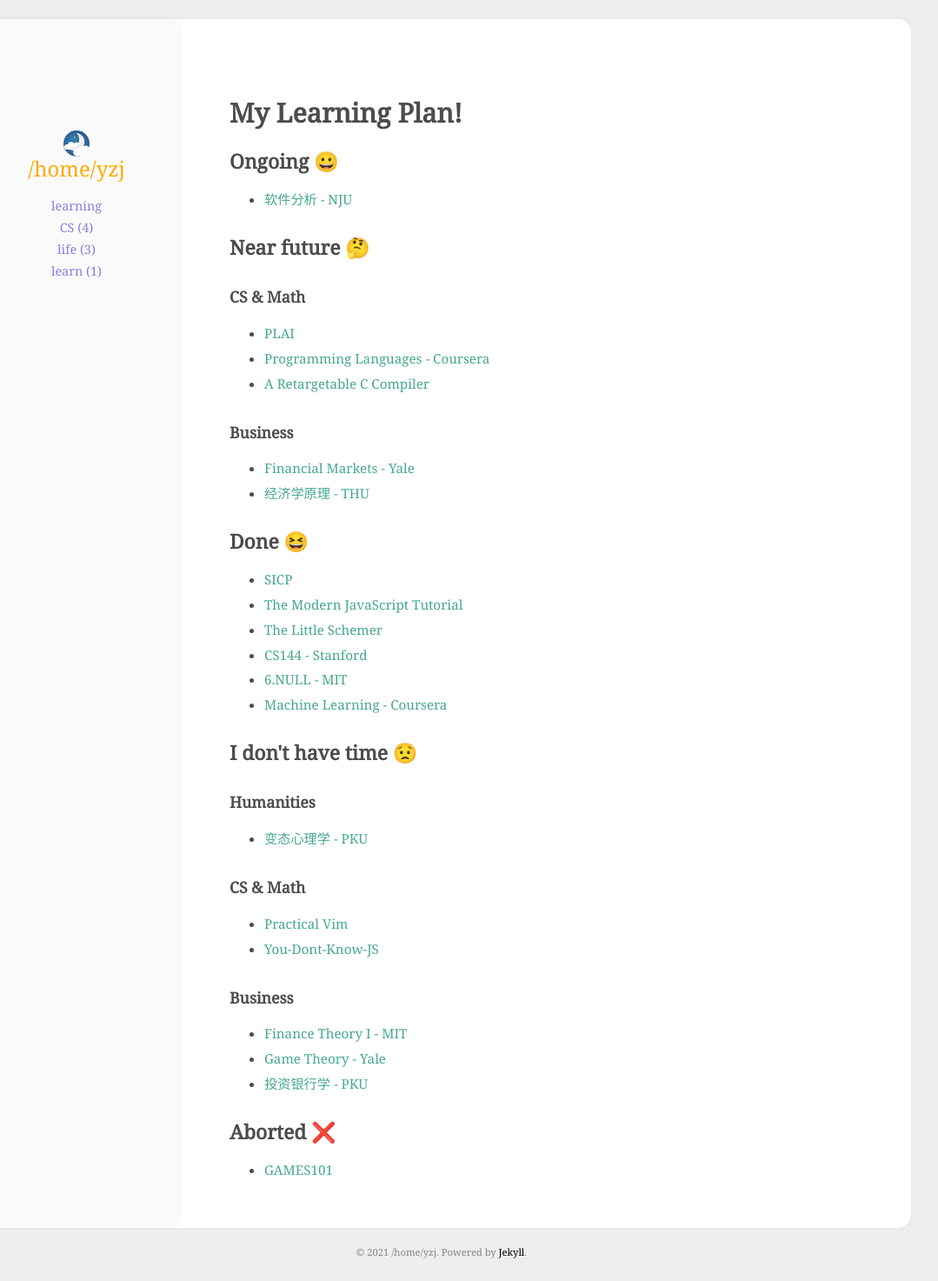
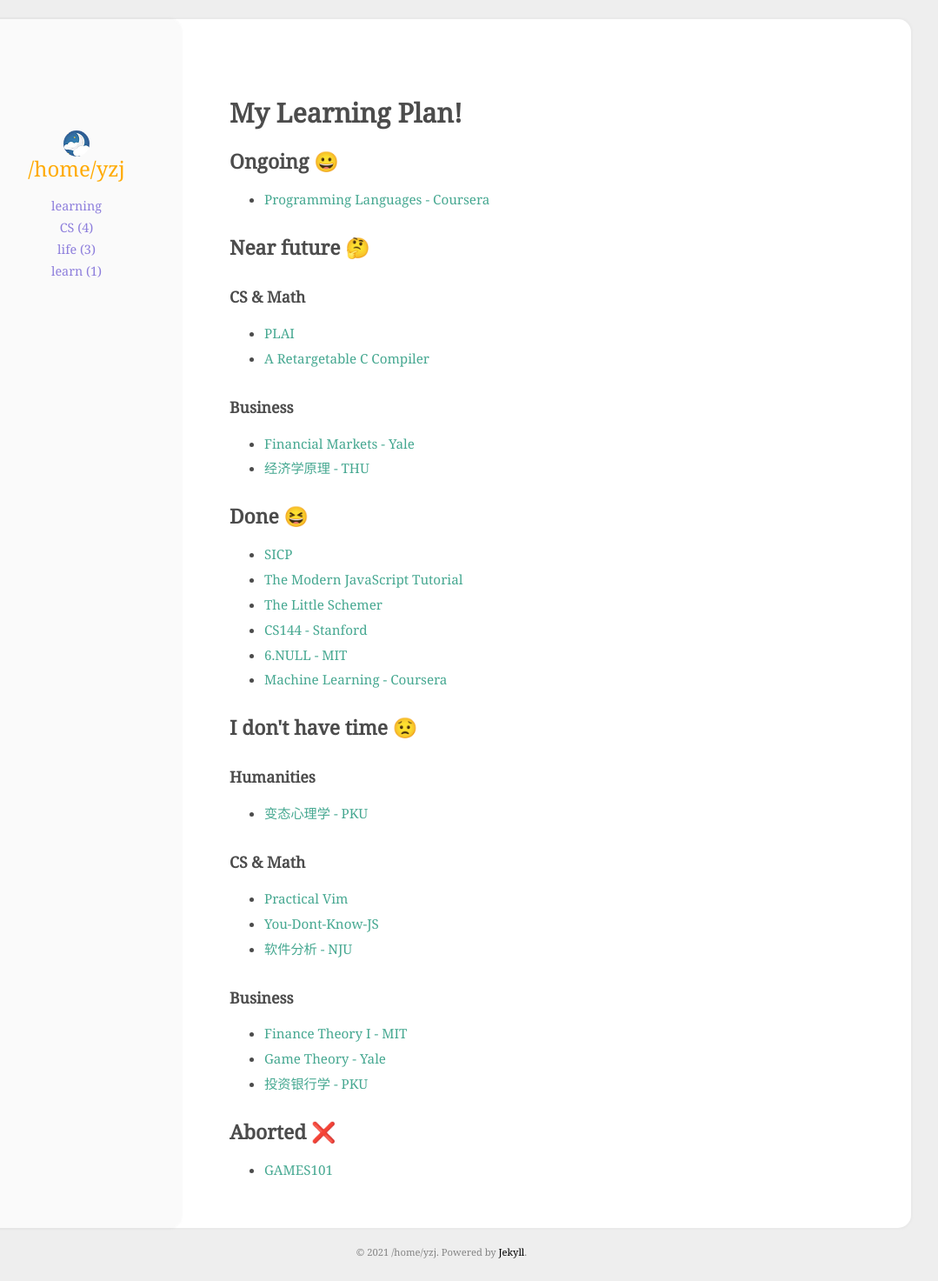
Before and after one commit to wine99/wine99.github.io, a Jekyll site: the page built from aboutme.html, in a window 1280 px wide. Shown: the whole page at 87% size, without its empty margins (132-1211 px from the left). Built offline with Jekyll 4.4.1, drawn with Linux system fonts in a browser that asks for light colours; part of the change alters nothing that is shown.

```diff
--- a/aboutme.html
+++ b/aboutme.html
@@ -8,14 +8,13 @@ layout: page
 <h1>My Learning Plan!</h1>
 <h2>Ongoing 😀</h2>
 <ul>
-<li><a href='https://www.bilibili.com/video/BV1b7411K7P4'>软件分析 - NJU</a></li>
+<li><a href='https://www.coursera.org/learn/programming-languages'>Programming Languages - Coursera</a></li>
 
 </ul>
 <h2>Near future 🤔</h2>
 <h3>CS &amp; Math</h3>
 <ul>
 <li><a href='https://www.bilibili.com/video/BV1V4411Z7LQ'>PLAI</a></li>
-<li><a href='https://www.coursera.org/learn/programming-languages'>Programming Languages - Coursera</a></li>
 <li><a href='https://book.douban.com/subject/1224812/'>A Retargetable C Compiler</a></li>
 
 </ul>
@@ -45,6 +44,7 @@ layout: page
 <ul>
 <li><a href='https://book.douban.com/subject/26967597/'>Practical Vim</a></li>
 <li><a href='https://github.com/getify/You-Dont-Know-JS'>You-Dont-Know-JS</a></li>
+<li><a href='https://www.bilibili.com/video/BV1b7411K7P4'>软件分析 - NJU</a></li>
 
 </ul>
 <h3>Business</h3>
```
